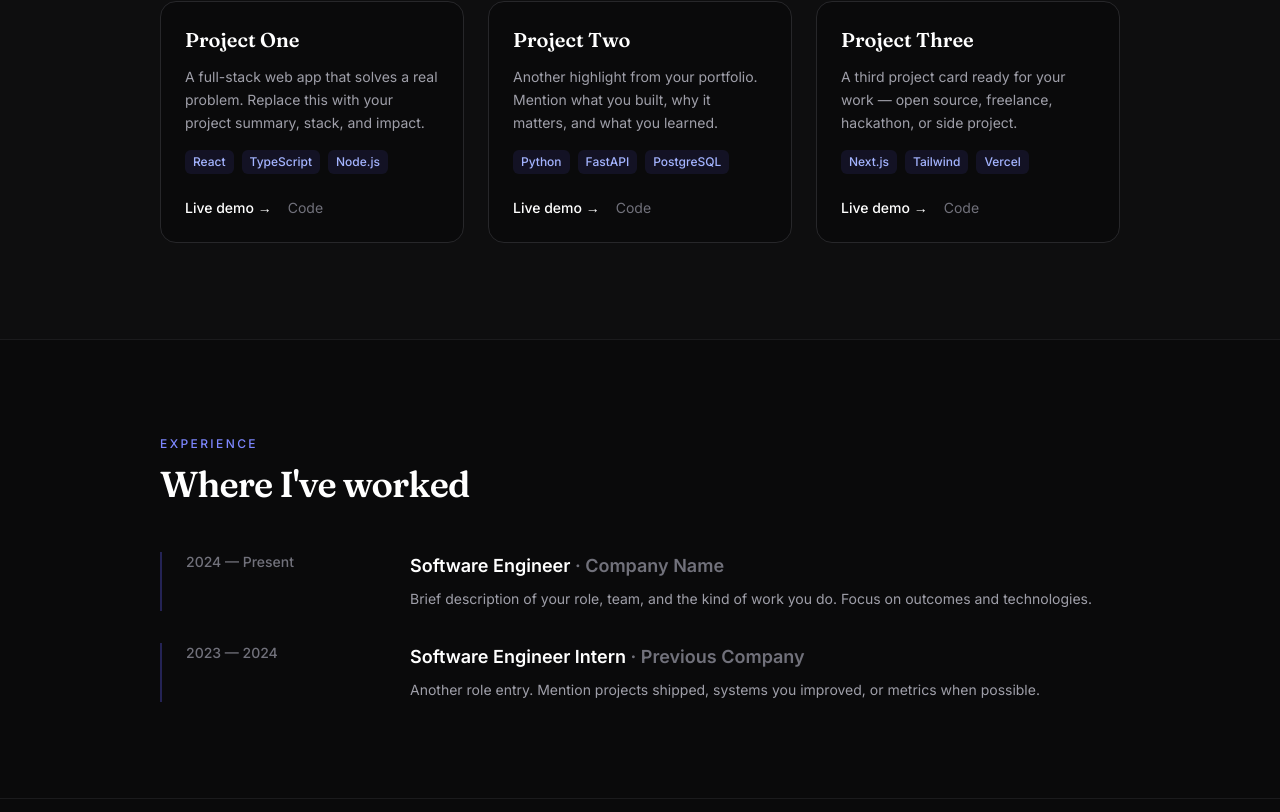
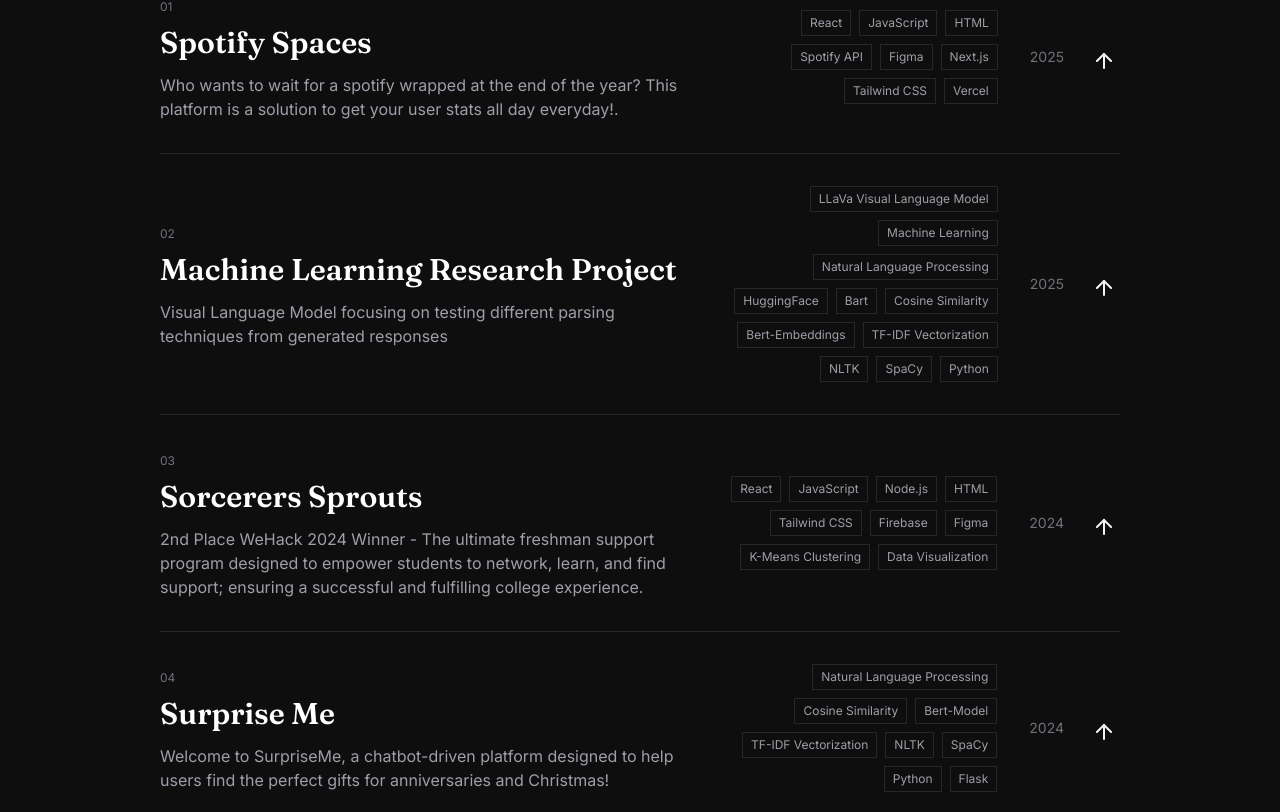
Before and after one commit to rng190001/riyagandhi, a React (Vite) app: page / in a window 1280 px wide. Shown: the part 1508-2320 px from the top of the page. Built offline with nearby package versions, Linux system fonts and the light colour scheme.

Commit message:
Added in the descriptions and extra stylings for the hero, projects, and experience sections

```diff
--- a/package.json
+++ b/package.json
@@ -10,6 +10,8 @@
     "preview": "vite preview"
   },
   "dependencies": {
+    "framer-motion": "^12.42.2",
+    "lucide-react": "^1.23.0",
     "react": "^19.2.0",
     "react-dom": "^19.2.0"
   },
--- a/src/data/site.ts
+++ b/src/data/site.ts
@@ -30,26 +30,52 @@
 
 export const projects = [
   {
-    title: 'Project One',
+    id: "01",
+    year: 2025,
+    title: 'Spotify Spaces',
     description:
-      'A full-stack web app that solves a real problem. Replace this with your project summary, stack, and impact.',
-    tags: ['React', 'TypeScript', 'Node.js'],
+      'Who wants to wait for a spotify wrapped at the end of the year? This platform is a solution to get your user stats all day everyday!.',
+    tech: ['React', 'JavaScript', 'HTML', 'Spotify API', 'Figma', 'Next.js', 'Tailwind CSS', 'Vercel'],
     href: '#',
     github: '#',
   },
   {
-    title: 'Project Two',
+    id: "02",
+    year: 2025,
+    title: 'Machine Learning Research Project',
     description:
-      'Another highlight from your portfolio. Mention what you built, why it matters, and what you learned.',
-    tags: ['Python', 'FastAPI', 'PostgreSQL'],
+      'Visual Language Model focusing on testing different parsing techniques from generated responses',
+    tech: ['LLaVa Visual Language Model', 'Machine Learning', 'Natural Language Processing', 'HuggingFace', 'Bart', 'Cosine Similarity', 'Bert-Embeddings', 'TF-IDF Vectorization', 'NLTK', 'SpaCy', 'Python'],
+    href: '#',
+    github: '#',
+  },
+   {
+    id: "03",
+    year: 2024,
+    title: 'Sorcerers Sprouts ',
+    description:
+      '2nd Place WeHack 2024 Winner - The ultimate freshman support program designed to empower students to network, learn, and find support; ensuring a successful and fulfilling college experience.',
+    tech: ['React', 'JavaScript', 'Node.js', 'HTML', 'Tailwind CSS', 'Firebase', 'Figma', 'K-Means Clustering', 'Data Visualization'],
+    href: '#',
+    github: 'https://github.com/rng190001/Sorcerers-Sprouts',
+  },
+  {
+    id: "04",
+    title: 'Surprise Me',
+    year: 2024,
+    description:
+      'Welcome to SurpriseMe, a chatbot-driven platform designed to help users find the perfect gifts for anniversaries and Christmas! ',
+    tech: ['Natural Language Processing','Cosine Similarity', 'Bert-Model', 'TF-IDF Vectorization', 'NLTK', 'SpaCy', 'Python', 'Flask'],
     href: '#',
     github: '#',
   },
   {
-    title: 'Project Three',
+    id: "05",
+    title: 'AppliTalent',
+    year: 2021,
     description:
-      'A third project card ready for your work — open source, freelance, hackathon, or side project.',
-    tags: ['Next.js', 'Tailwind', 'Vercel'],
+      '1st place ACM Project UTD 2021 Winner - Manage and track your job or internship prospects with an intuitive web app.',
+    tech: ['React','Firebase', 'Node.js', 'JavaScript', 'HTML', 'CSS', 'Figma', 'JIRA', 'Agile Methodology'],
     href: '#',
     github: '#',
   },
@@ -57,17 +83,61 @@
 
 export const experience = [
   {
-    role: 'Software Engineer',
-    company: 'Company Name',
-    period: '2024 — Present',
-    summary:
-      'Brief description of your role, team, and the kind of work you do. Focus on outcomes and technologies.',
+    role: "Software Engineer I",
+    company: "JP Morgan Chase & Co.",
+    location: "Plano, TX",
+    period: "July 2025 – Present",
+    description:
+      "Built internal developer tools used across multiple engineering teams, improving deployment workflows and reducing build times.",
+    stack: ["React", "TypeScript", "Go", "GCP"],
+    highlight: "30% faster deployments",
   },
   {
-    role: 'Software Engineer Intern',
-    company: 'Previous Company',
-    period: '2023 — 2024',
-    summary:
-      'Another role entry. Mention projects shipped, systems you improved, or metrics when possible.',
+    role: "MS, Computer Science - Intelligent Systems Track Graduate",
+    company: "University of Texas at Dallas",
+    location: "Richardson, TX",
+    period: "August 2023 – May 2025",
+    description:
+      "Built internal developer tools used across multiple engineering teams, improving deployment workflows and reducing build times.",
+    highlight: "",
+  },
+  {
+    role: "Software Engineer Intern",
+    company: "JP Morgan Chase & Co.",
+    location: "Plano, TX",
+    period: "June 2024 – August 2024",
+    description:
+      "Built internal developer tools used across multiple engineering teams, improving deployment workflows and reducing build times.",
+    stack: ["React", "TypeScript", "Go", "GCP"],
+    highlight: "30% faster deployments",
+  },
+  {
+    role: "BS, Computer Science Graduate",
+    company: "University of Texas at Dallas",
+    location: "Richardson, TX",
+    period: "August 2020 – May 2024",
+    description:
+      "Built internal developer tools used across multiple engineering teams, improving deployment workflows and reducing build times.",
+    highlight: "Magna Cum Laude Latin Honors",
+  },
+  {
+    role: "Software Engineer Intern",
+    company: "JP Morgan Chase & Co.",
+    location: "Plano, TX",
+    period: "June 2023 – August 2023",
+    description:
+      "Built internal developer tools used across multiple engineering teams, improving deployment workflows and reducing build times.",
+    stack: ["React", "TypeScript", "Go", "GCP"],
+    highlight: "30% faster deployments",
+  },
+  {
+    role: "IBM Accelerate Program Participant - Software Track",
+    company: "IBM",
+    location: "Remote",
+    period: "June 2022 – August 2022",
+    description:
+      "Built internal developer tools used across multiple engineering teams, improving deployment workflows and reducing build times.",
+    stack: ["React", "TypeScript", "Go", "GCP"],
+    highlight: "30% faster deployments",
   },
 ] as const
--- a/src/sections/Experience.tsx
+++ b/src/sections/Experience.tsx
@@ -1,32 +1,170 @@
-import { experience } from '@/data/site'
+import { useRef } from "react";
+import { motion, useScroll, useTransform } from "framer-motion";
+import { experience } from "@/data/site";
 
 export default function Experience() {
+  const sectionRef = useRef<HTMLDivElement>(null);
+
+  const totalCards = experience.length;
+  const cardWidth = 460;
+  const gap = 48;
+  const maxShift = (cardWidth + gap) * (totalCards - 1);
+
+  const { scrollYProgress } = useScroll({
+    target: sectionRef,
+    offset: ["start start", "end end"],
+  });
+
+  const x = useTransform(scrollYProgress, [0, 1], [0, -maxShift]);
+
   return (
-    <section id="experience" className="border-t border-border/60">
-      <div className="section-container">
-        <p className="section-label">Experience</p>
-        <h2 className="section-title">Where I&apos;ve worked</h2>
+    <section
+      id="experience"
+      ref={sectionRef}
+      className="relative border-t border-border/60"
+      style={{
+        height: `${100 + totalCards * 65}vh`,
+      }}
+    >
+      <div className="sticky top-0 flex h-screen flex-col overflow-hidden bg-surface">
+        {/* Header */}
+        <div className="flex items-center justify-between px-6 pt-16 pb-10 sm:px-8 lg:px-12">
+         <div>
+          <div className="mb-3 flex items-center gap-3">
+            <span className="h-px w-10 shrink-0 bg-white" aria-hidden="true" />
+            <p className="section-label !mb-0">Experience</p>
+          </div>
+        </div>
 
-        <div className="mt-12 space-y-8">
-          {experience.map((item) => (
-            <article
-              key={`${item.company}-${item.period}`}
-              className="grid gap-2 border-l-2 border-indigo-500/30 pl-6 sm:grid-cols-[12rem_1fr] sm:gap-8"
-            >
-              <p className="text-sm font-medium text-zinc-500">{item.period}</p>
-              <div>
-                <h3 className="text-lg font-semibold text-white">
-                  {item.role}
-                  <span className="text-zinc-500"> · {item.company}</span>
-                </h3>
-                <p className="mt-2 text-sm leading-relaxed text-zinc-400">
-                  {item.summary}
+          <motion.div className="hidden md:block w-40 h-[2px] bg-border overflow-hidden rounded-full">
+            <motion.div
+              className="h-full bg-indigo-400"
+              style={{
+                scaleX: scrollYProgress,
+                transformOrigin: "left",
+              }}
+            />
+          </motion.div>
+        </div>
+
+        {/* Cards */}
+        <div className="flex flex-1 items-center overflow-hidden px-6 sm:px-8 lg:px-12">
+          <motion.div
+            className="flex gap-12"
+            style={{ x }}
+          >
+            {experience.map((exp, index) => (
+              <motion.article
+                key={`${exp.company}-${exp.period}`}
+                className="flex shrink-0 flex-col justify-between rounded-2xl border border-border bg-surface-elevated p-8 transition"
+                style={{
+                  width: "min(460px,85vw)",
+                  minHeight: 380,
+                }}
+                whileHover={{
+                  y: -8,
+                  scale: 1.02,
+                  borderColor: "rgb(129 140 248)",
+                }}
+              >
+                {/* Top */}
+
+                <div>
+                  <div className="mb-6 flex items-center justify-between">
+                    <span className="text-xs uppercase tracking-[0.2em] text-zinc-500">
+                      {exp.period}
+                    </span>
+
+                    <span className="text-xs text-indigo-400">
+                      {String(index + 1).padStart(2, "0")}
+                    </span>
+                  </div>
+
+                  <h3 className="font-display text-3xl font-semibold text-white">
+                    {exp.role}
+                  </h3>
+
+                  <div className="mt-2 flex items-center gap-2 text-sm">
+                    <span className="font-medium text-indigo-400">
+                      {exp.company}
+                    </span>
+
+                    {exp.location && (
+                      <>
+                        <span className="text-zinc-600">•</span>
+                        <span className="text-zinc-500">
+                          {exp.location}
+                        </span>
+                      </>
+                    )}
+                  </div>
+
+                  <p className="mt-6 leading-relaxed text-zinc-400">
+                    {exp.description}
+                  </p>
+                </div>
+
+                {/* Bottom */}
+
+                <div className="mt-8 border-t border-border pt-6">
+                  {exp.stack && (
+                    <div className="mb-5 flex flex-wrap gap-2">
+                      {exp.stack.map((tech: string) => (
+                        <span
+                          key={tech}
+                          className="rounded-md border border-border px-2 py-1 text-xs text-zinc-400"
+                        >
+                          {tech}
+                        </span>
+                      ))}
+                    </div>
+                  )}
+
+                  {exp.highlight && (
+                    <p className="text-xs font-medium uppercase tracking-[0.2em] text-indigo-400">
+                      {exp.highlight}
+                    </p>
+                  )}
+                </div>
+              </motion.article>
+            ))}
+
+            {/* End Card */}
+
+            <div className="flex w-64 shrink-0 items-center justify-center">
+              <div className="text-center">
+                <p className="mb-3 text-xs uppercase tracking-[0.3em] text-zinc-500">
+                  Building since
+                </p>
+
+                <p className="font-display text-6xl text-indigo-400">
+                  2020
                 </p>
               </div>
-            </article>
-          ))}
+            </div>
+          </motion.div>
+        </div>
+
+        {/* Bottom indicator */}
+
+        <div className="px-6 py-6 sm:px-8 lg:px-12">
+          <div className="flex items-center gap-3">
+            <span className="text-xs uppercase tracking-[0.2em] text-zinc-500">
+              Scroll
+            </span>
+
+            <div className="h-[2px] w-40 overflow-hidden rounded-full bg-border">
+              <motion.div
+                className="h-full bg-indigo-400"
+                style={{
+                  scaleX: scrollYProgress,
+                  transformOrigin: "left",
+                }}
+              />
+            </div>
+          </div>
         </div>
       </div>
     </section>
-  )
+  );
 }
--- a/src/sections/Projects.tsx
+++ b/src/sections/Projects.tsx
@@ -1,59 +1,118 @@
-import { projects } from '@/data/site'
+import { useState } from "react";
+import { motion } from "framer-motion";
+import { ArrowUpRight } from "lucide-react";
+import { projects } from "@/data/site";
+
+function ProjectRow({
+  project,
+}: {
+  project: (typeof projects)[0];
+}) {
+  const [hovered, setHovered] = useState(false);
+
+  return (
+    <a
+      href={project.href}
+      className="group block border-b border-border relative overflow-hidden"
+      onMouseEnter={() => setHovered(true)}
+      onMouseLeave={() => setHovered(false)}
+    >
+      <motion.div
+        className="absolute inset-0"
+        animate={{ opacity: hovered ? 1 : 0 }}
+        transition={{ duration: 0.3 }}
+        style={{
+          background:
+            "linear-gradient(90deg, rgba(99,102,241,0.08), transparent)",
+        }}
+      />
+
+      <div className="relative py-8 flex justify-between gap-8 items-center">
+        <div>
+          <span className="text-xs text-zinc-500">
+            {project.id}
+          </span>
+
+          <h3 className="mt-2 text-3xl font-display font-semibold text-white group-hover:text-indigo-300 transition">
+            {project.title}
+          </h3>
+
+          <p className="mt-3 max-w-xl text-zinc-400">
+            {project.description}
+          </p>
+        </div>
+
+        <div className="flex items-center gap-8">
+          <div className="hidden lg:flex gap-2 flex-wrap justify-end max-w-xs">
+            {project.tech.map((tag) => (
+              <span
+                key={tag}
+                className="border border-border px-2 py-1 text-xs text-zinc-400"
+              >
+                {tag}
+              </span>
+            ))}
+          </div>
+
+          <span className="text-sm text-zinc-500">
+            {project.year}
+          </span>
+
+          <motion.div
+            animate={{
+              rotate: hovered ? 0 : -45,
+              x: hovered ? 0 : -4,
+              y: hovered ? 0 : 4,
+            }}
+          >
+            <ArrowUpRight />
+          </motion.div>
+        </div>
+      </div>
+
+      <motion.div
+        animate={{
+          height: hovered ? 250 : 0,
+          opacity: hovered ? 1 : 0,
+        }}
+        transition={{
+          duration: 0.5,
+          ease: [0.16, 1, 0.3, 1],
+        }}
+        className="overflow-hidden"
+      >
+        <img
+          src={project.image}
+          alt={project.title}
+          className="h-[250px] w-full object-cover rounded-lg"
+        />
+      </motion.div>
+    </a>
+  );
+}
 
 export default function Projects() {
   return (
-    <section id="projects" className="border-t border-border/60 bg-surface-elevated/40">
+    <section
+      id="projects"
+      className="border-t border-border/60 bg-surface-elevated/40"
+    >
       <div className="section-container">
         <p className="section-label">Projects</p>
-        <h2 className="section-title">Selected work</h2>
-        <p className="mt-4 max-w-2xl text-zinc-400">
-          Swap in your own projects in{' '}
-          <code className="rounded bg-surface-elevated px-1.5 py-0.5 text-sm text-indigo-300">
-            src/data/site.ts
-          </code>
-          .
-        </p>
 
-        <div className="mt-12 grid gap-6 md:grid-cols-2 xl:grid-cols-3">
+        <h2 className="section-title mb-12">
+          Selected work
+        </h2>
+
+        <div>
           {projects.map((project) => (
-            <article
+            <ProjectRow
               key={project.title}
-              className="group flex flex-col rounded-2xl border border-border bg-surface p-6 transition hover:border-indigo-500/40 hover:shadow-[0_0_40px_-12px_rgba(99,102,241,0.35)]"
-            >
-              <h3 className="font-display text-xl font-semibold text-white">
-                {project.title}
-              </h3>
-              <p className="mt-3 flex-1 text-sm leading-relaxed text-zinc-400">
-                {project.description}
-              </p>
-              <ul className="mt-4 flex flex-wrap gap-2">
-                {project.tags.map((tag) => (
-                  <li
-                    key={tag}
-                    className="rounded-md bg-indigo-500/10 px-2 py-1 text-xs font-medium text-indigo-300"
-                  >
-                    {tag}
-                  </li>
-                ))}
-              </ul>
-              <div className="mt-6 flex gap-4 text-sm">
-                <a
-                  href={project.href}
-                  className="font-medium text-white transition group-hover:text-indigo-300"
-                >
-                  Live demo →
-                </a>
-                <a
-                  href={project.github}
-                  className="text-zinc-500 transition hover:text-zinc-300"
-                >
-                  Code
-                </a>
-              </div>
-            </article>
+              project={project}
+            />
           ))}
         </div>
       </div>
     </section>
-  )
+  );
 }
```
Also changed, not shown: src/sections/Hero.tsx (+32 -6 lines), 1 other file (tests, documents, lock files or other folders).
